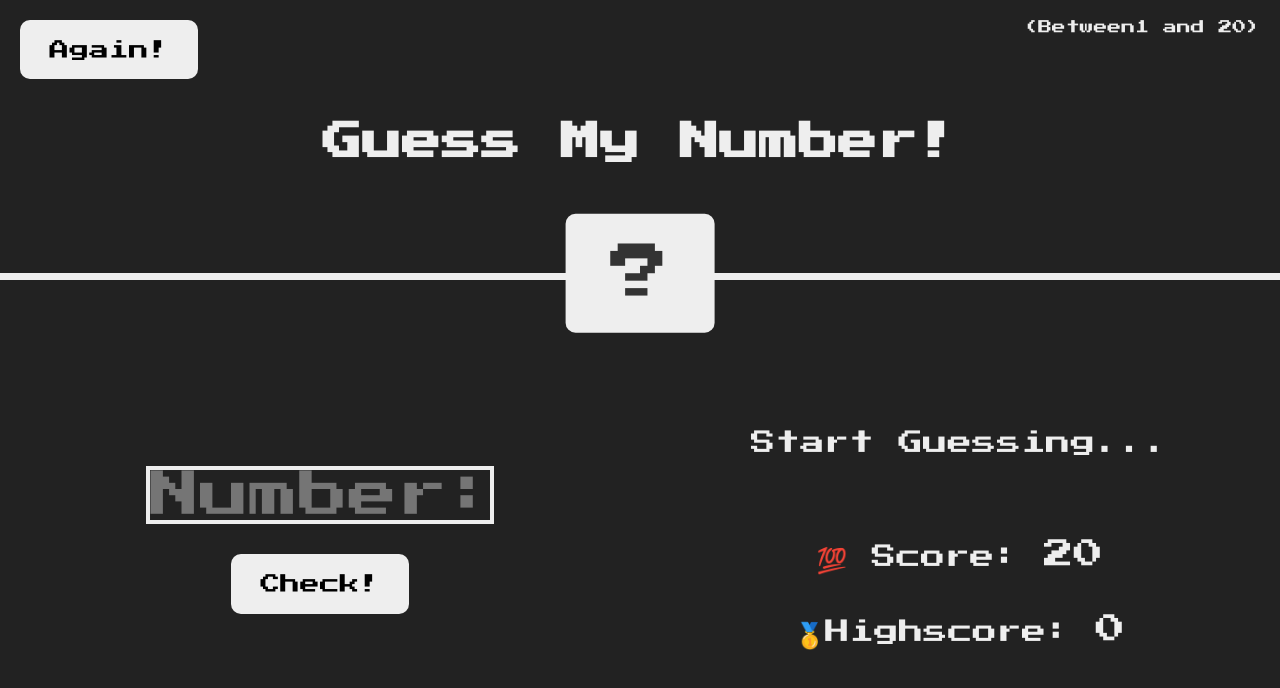
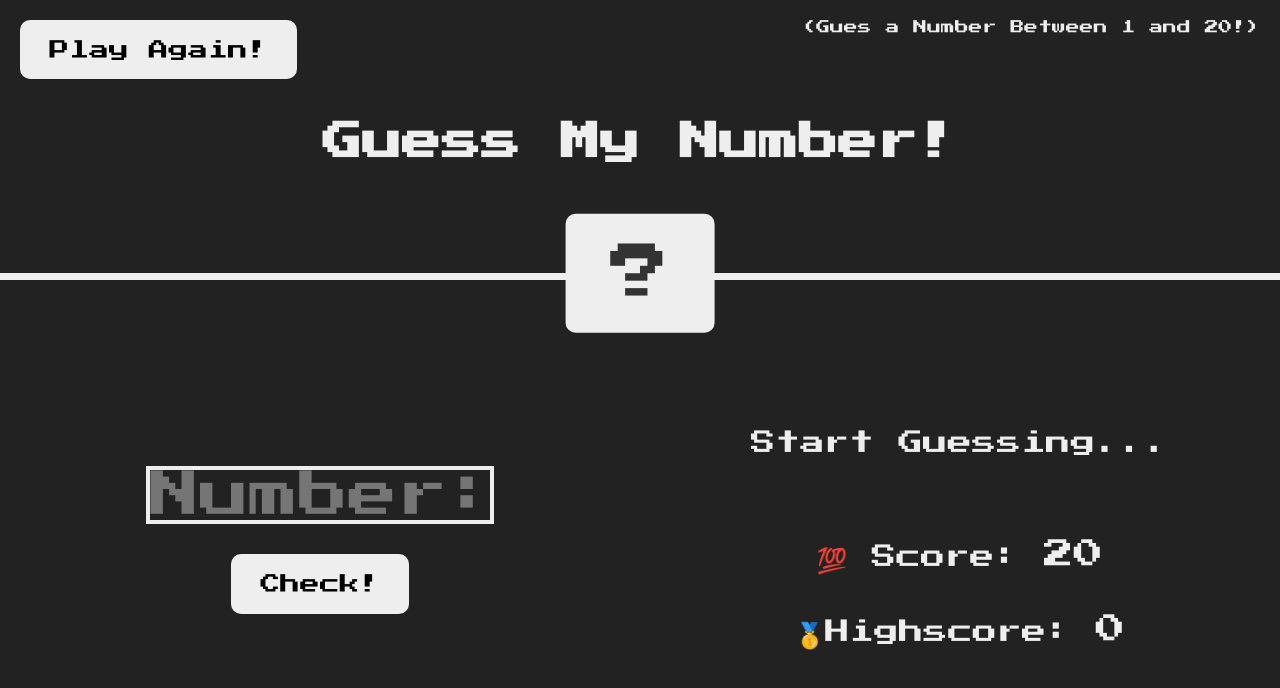
Before and after one commit to mosesmunyi32/GuessNumberGame, a plain HTML site: page index.html in a window 1280 px wide. Drawn offline with Linux system fonts and the light colour scheme.

Commit message:
updated html file

```diff
--- a/index.html
+++ b/index.html
@@ -9,8 +9,8 @@
     <body>
         <header>
             <h1>Guess My Number!</h1>
-            <p class="between"> (Between1 and 20) </p>
-            <button class="btn again">Again!</button>
+            <p class="between"> (Gues a Number Between 1 and 20!) </p>
+            <button class="btn again">Play Again!</button>
             <div class="number">?</div>
         </header>
 
```
